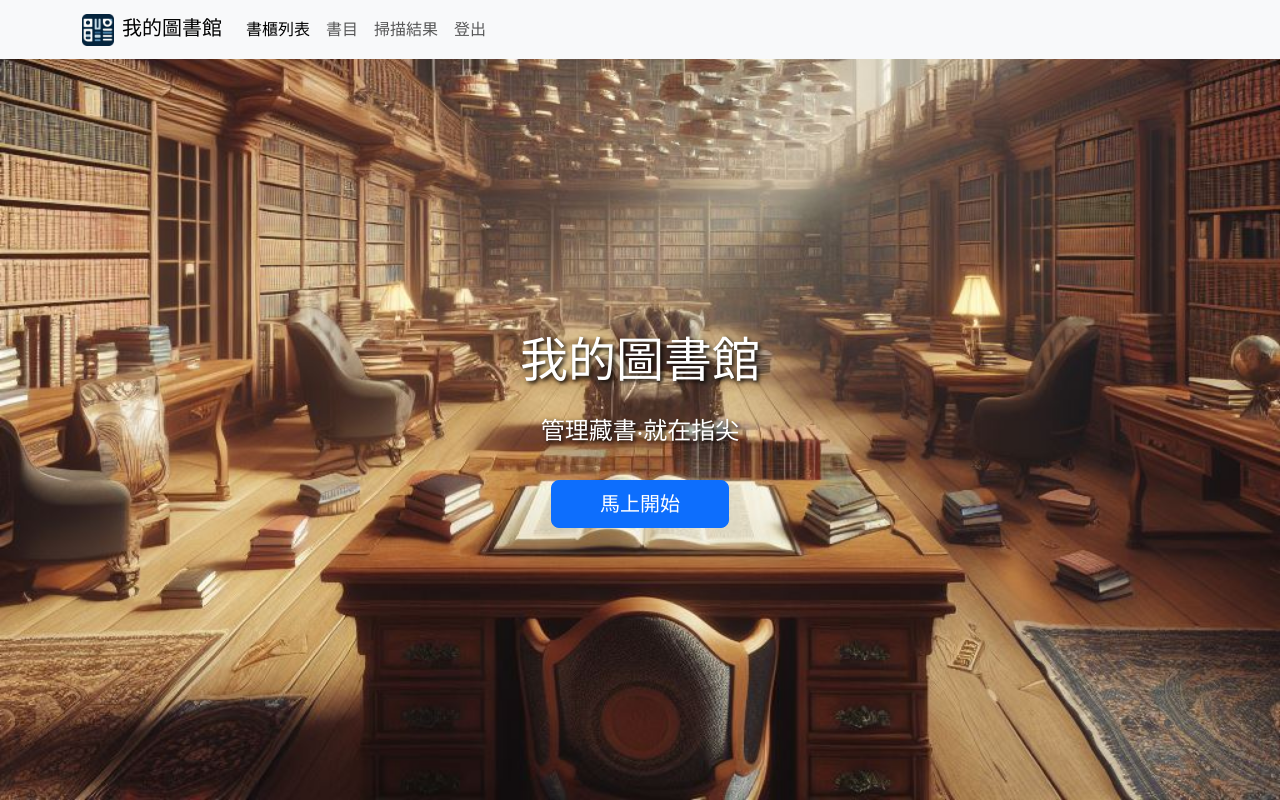
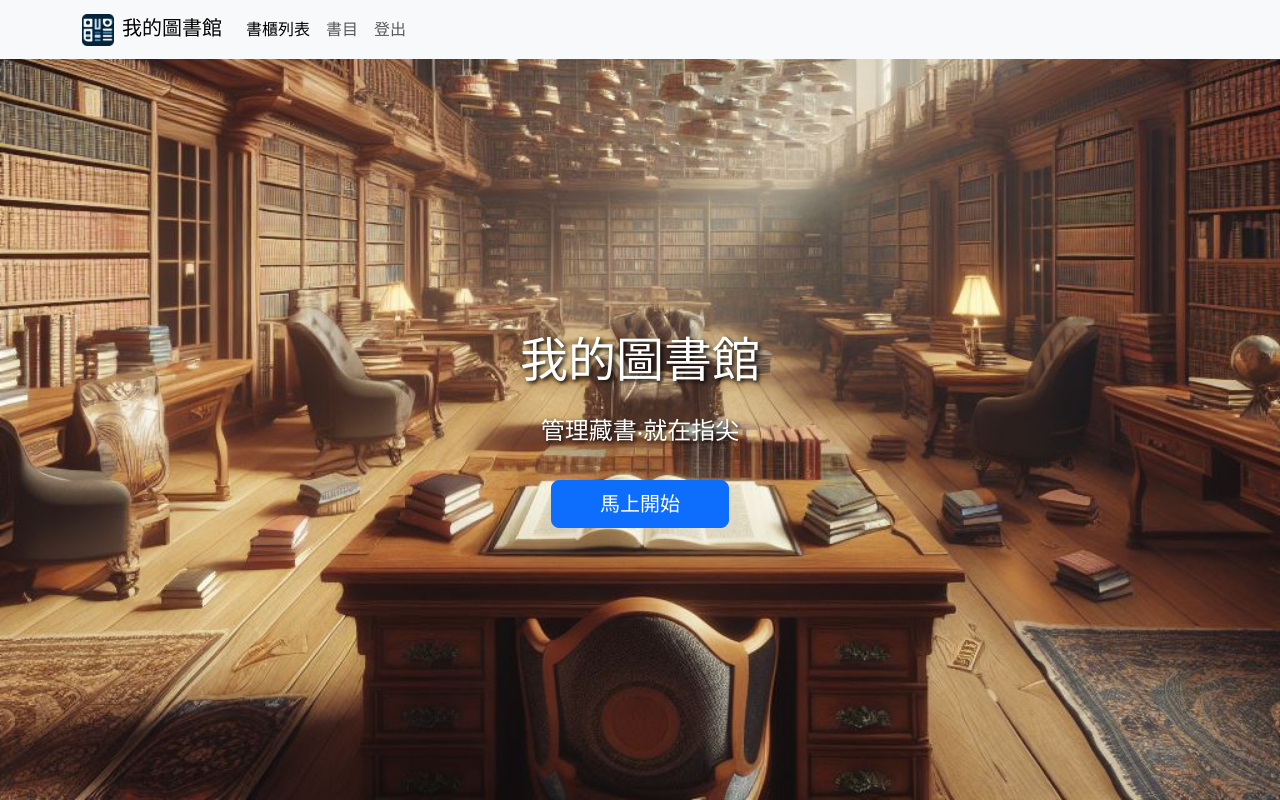
Before and after one commit to Aaron2963/home_library, a Vue app: page / in a window 1280 px wide. Built offline with nearby package versions, Linux system fonts and the light colour scheme; no server answers; sample sign-in values are in the browser's storage.

Commit message:
移除導覽列的掃描結果連結

```diff
--- a/src/components/NavBar.vue
+++ b/src/components/NavBar.vue
@@ -16,9 +16,6 @@
           </li>
           <li class="nav-item">
             <router-link class="nav-link" to="/books">書目</router-link>
-          </li>
-          <li class="nav-item">
-            <router-link class="nav-link" to="/session">掃描結果</router-link>
           </li>
           <li class="nav-item">
             <router-link class="nav-link" to="/login" @click="logout">登出</router-link>
--- a/src/router.js
+++ b/src/router.js
@@ -42,14 +42,6 @@ const routes = [
       needAuth: true,
     },
   },
-  {
-    path: '/session',
-    component: () => import('@/views/SessionView.vue'),
-    meta: {
-      title: '掃描結果',
-      needAuth: true,
-    },
-  }
 ];
 
 let title = '我的圖書館';
```
Also changed, not shown: 1 other file (tests, documents, lock files or other folders).
